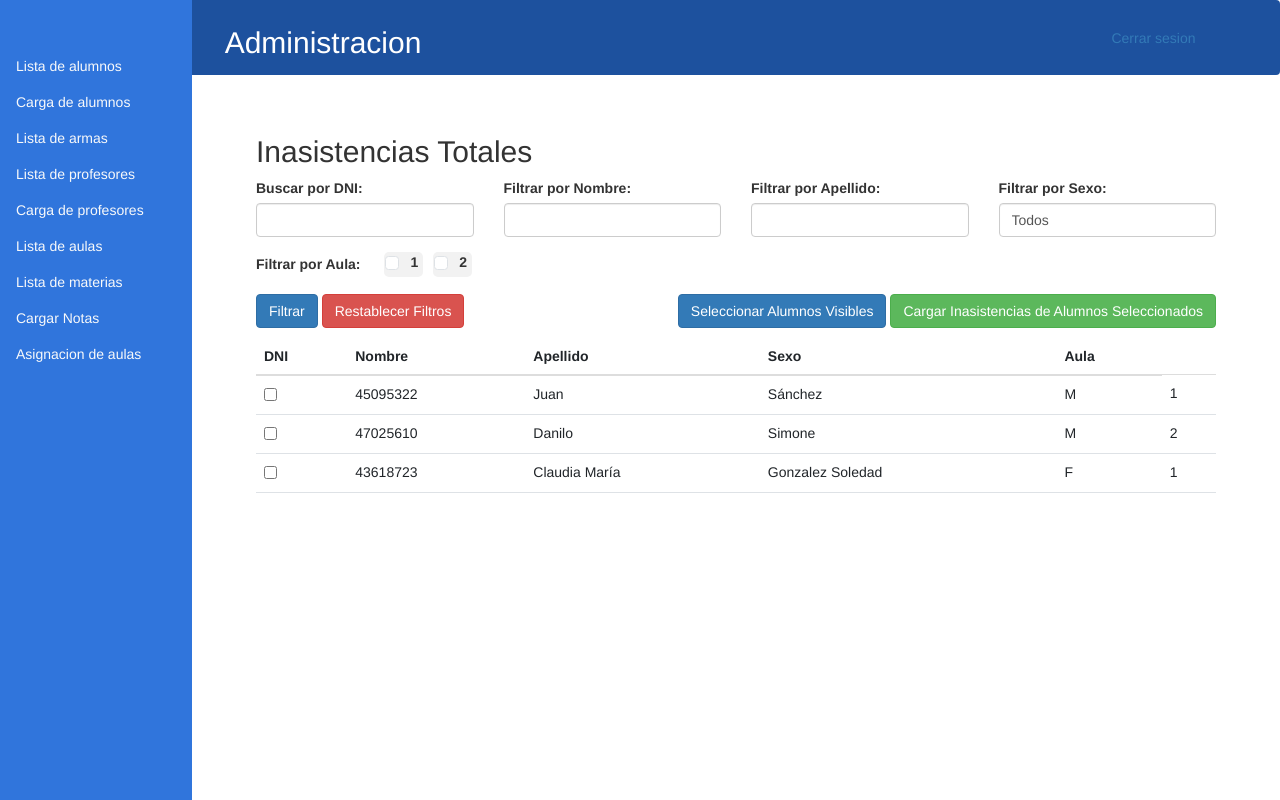
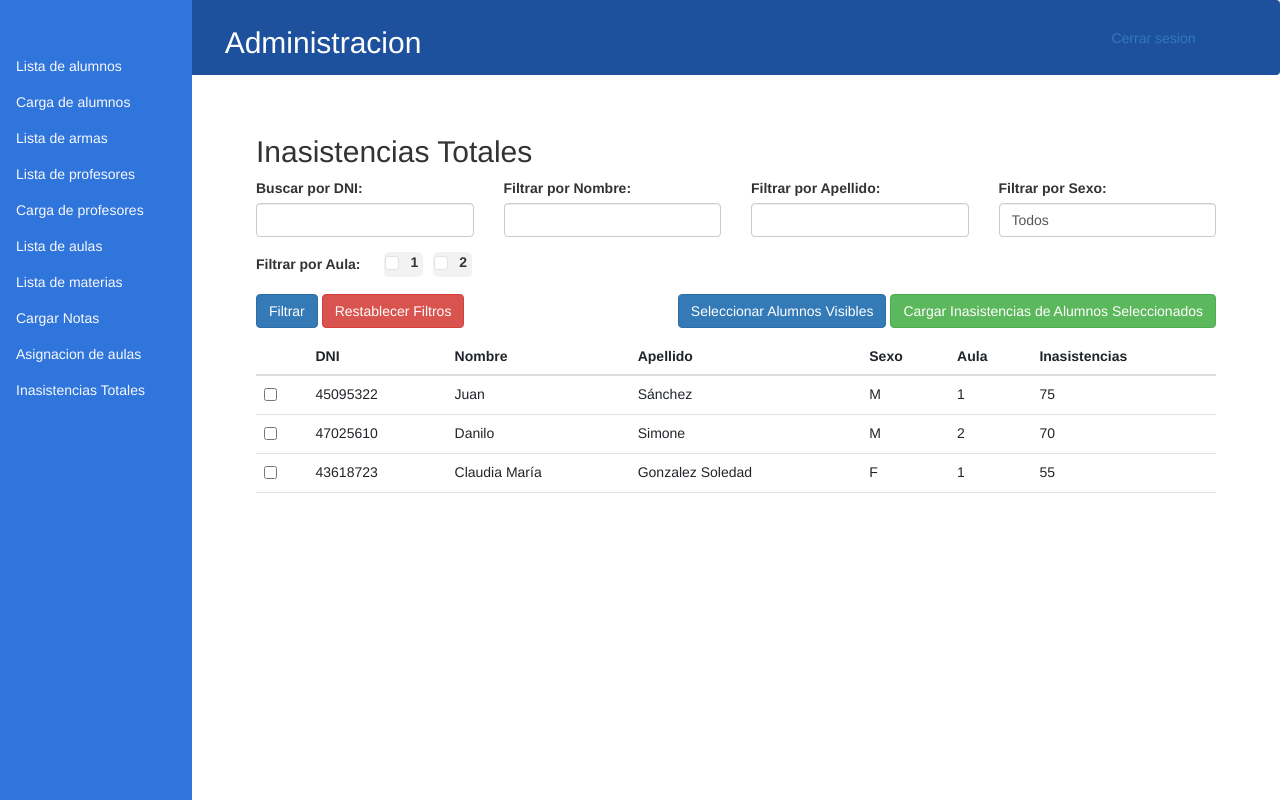
Before and after one commit to LauRizzo20/sist_policia, a PHP site: page /inasistencias_totales.php in a window 1280 px wide. Run offline with PHP 8.4, Linux system fonts and the light colour scheme; a user stored in the database is signed in; data comes from the database, SQL or seed files in the repository.

Commit message:
inasistencias_totales.php a header.php + fix

```diff
--- a/filtrar_alumnos.php
+++ b/filtrar_alumnos.php
@@ -46,7 +46,18 @@ if ($_SERVER['REQUEST_METHOD'] === 'POST') {
             echo '<td>' . $row['apellido_almn'] . '</td>';
             echo '<td>' . $row['sexo_almn'] . '</td>';
             echo '<td>' . $nroAula . '</td>';
+            echo '<td class="inasistencias-td">'; // Nueva celda para inasistencias
+
+            // Lógica para obtener e imprimir las inasistencias
+            $dniAlumno = $row['dni_almn'];
+            $query_inasistencias = mysqli_query($conn, "SELECT inasistencias_totales FROM inasistencias WHERE dni_almn = $dniAlumno");
+            $row_inasistencias = mysqli_fetch_assoc($query_inasistencias);
+            $inasistencias = isset($row_inasistencias['inasistencias_totales']) ? $row_inasistencias['inasistencias_totales'] : 0;
+
+            echo '<span class="inasistencias-text">' . $inasistencias . '</span>';
+            echo '</td>';
             echo '</tr>';
+
         }
     } else {
         echo "Error en la consulta: " . mysqli_error($conn);
--- a/header.php
+++ b/header.php
@@ -14,7 +14,7 @@ include('session.php');
             <a class="link-offset-2 link-underline link-underline-opacity-0 text-light" href="lista_materias.php"><div class="w3-bar-item w3-button">Lista de materias</div></a>
             <a class="link-offset-2 link-underline link-underline-opacity-0 text-light" href="materia_notas.php"><div class="w3-bar-item w3-button">Cargar Notas</div></a>
             <a class="link-offset-2 link-underline link-underline-opacity-0 text-light" href="asignacion_form.php"><div class="w3-bar-item w3-button">Asignacion de aulas</div></a>
-
+            <a class="link-offset-2 link-underline link-underline-opacity-0 text-light" href="inasistencias_totales.php"><div class="w3-bar-item w3-button">Inasistencias Totales</div></a>
 
         </div>
     </div>
--- a/inasistencias_totales.php
+++ b/inasistencias_totales.php
@@ -84,11 +84,13 @@ include('db_config.php');
         <table class="table mt-3" style="margin-bottom: 150px" id="tablaAlumnos">
             <thead>
                 <tr>
+                    <th></th>
                     <th>DNI</th>
                     <th>Nombre</th>
                     <th>Apellido</th>
                     <th>Sexo</th>
                     <th>Aula</th>
+                    <th>Inasistencias</th>
                 </tr>
             </thead>
             <tbody  id="tablaAlumnos">
--- a/js/filtrar_alumnos.js
+++ b/js/filtrar_alumnos.js
@@ -12,6 +12,7 @@ $(document).ready(function () {
                 $('#tablaAlumnos tbody tr').each(function () {
                     $(this).prepend('<td><input type="checkbox" class="alumno-checkbox" data-id="' + $(this).find('td:first-child').text() + '"></td>');
                 });
+
             },
             error: function (error) {
                 console.log(error);
```
